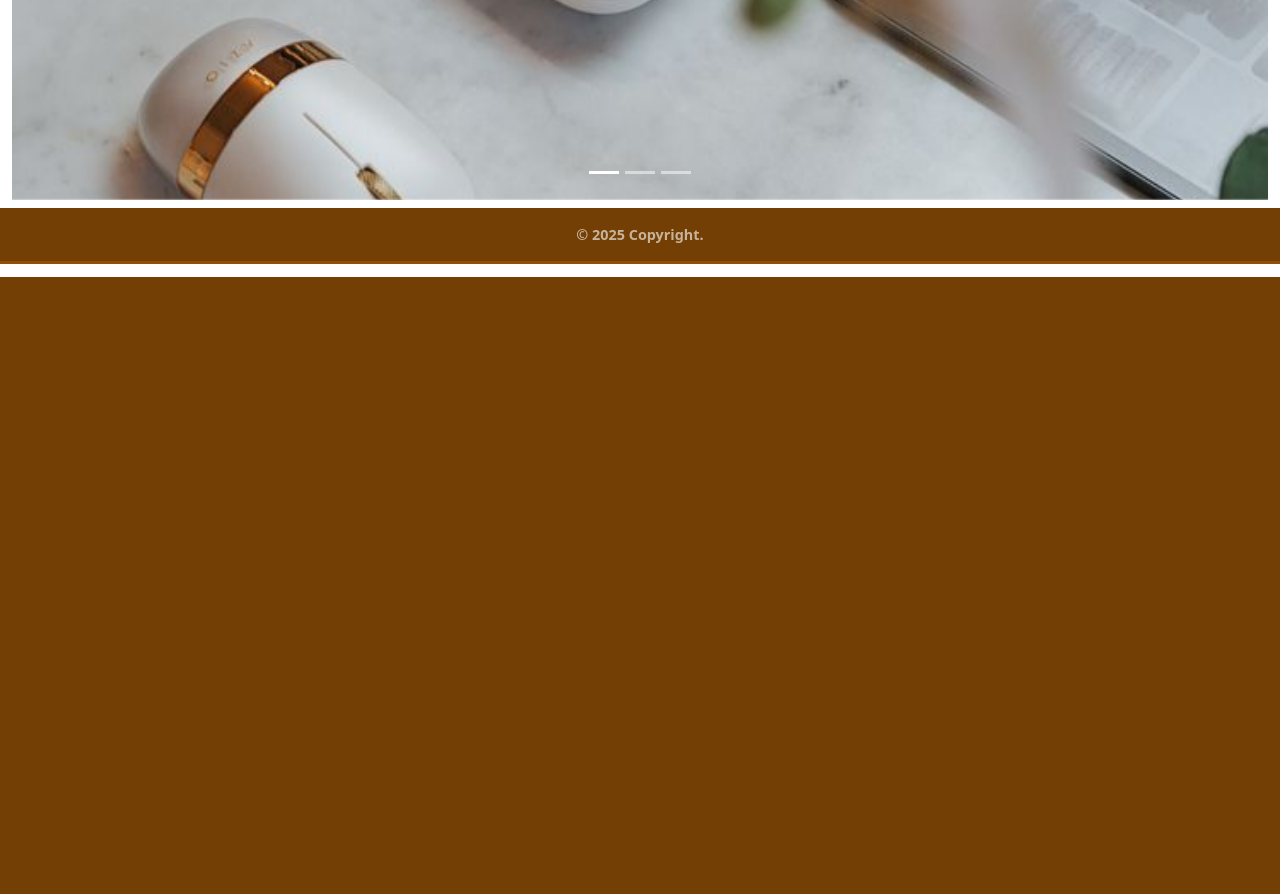
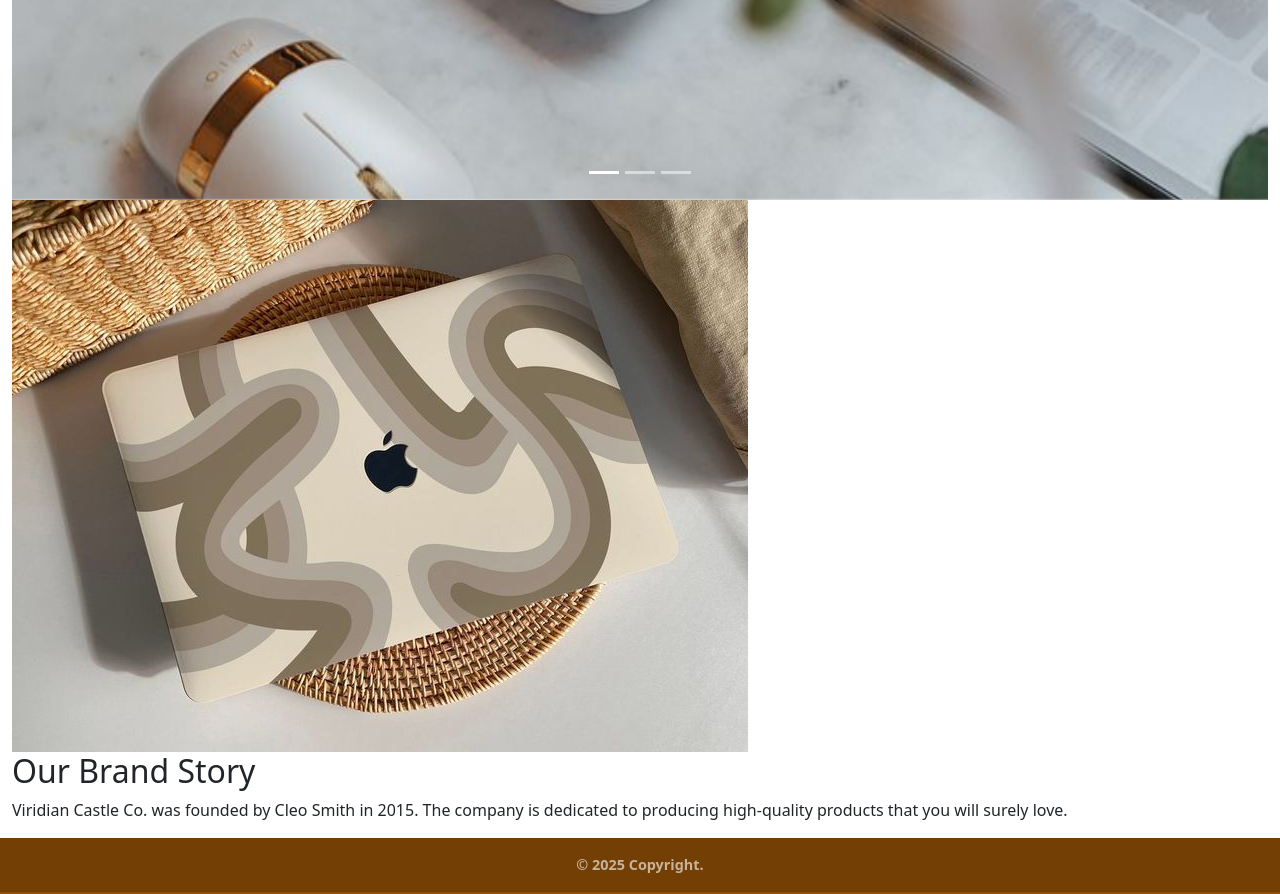
Before and after one commit to linetlucy-genchabe/Techbuy, a Django app: page / in a window 1280 px wide. Shown: the part 523-1417 px from the top of the page. Before the commit the page ends 800 px from the top, so only its background shows below. Run offline with Django 3.2, Linux system fonts and the light colour scheme; some libraries are stand-ins or nearby versions.

Commit message:
about us page

```diff
--- a/onlineshop/templates/index.html
+++ b/onlineshop/templates/index.html
@@ -35,7 +35,15 @@
       <span class="carousel-control-next-icon"></span>
     </button>
 </div>
-
+<div class="brand-story">
+    <div class="image-container">
+        <img src="/static/images/ba2d290e-85ea-47b5-b7e9-137600e24f8b.jpg" alt="Brand Story Image">
+    </div>
+    <div class="text-container">
+        <h2>Our Brand Story</h2>
+        <p>Viridian Castle Co. was founded by Cleo Smith in 2015. The company is dedicated to producing high-quality products that you will surely love.</p>
+    </div>
+</div>
 
 </div>
 </div>
```
